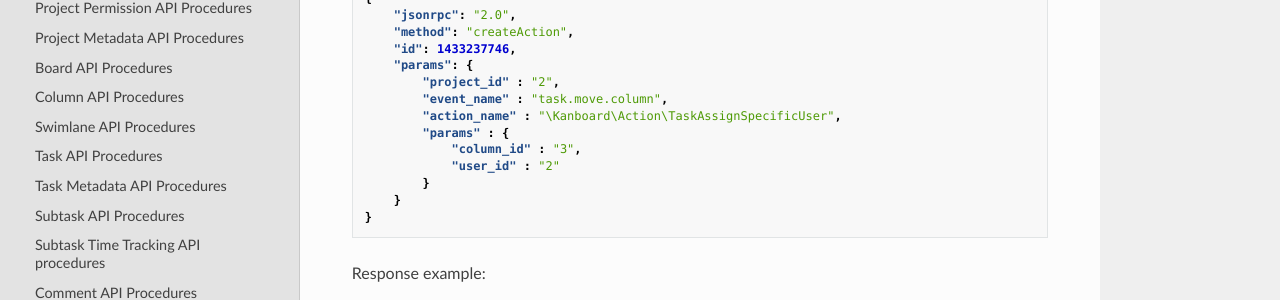
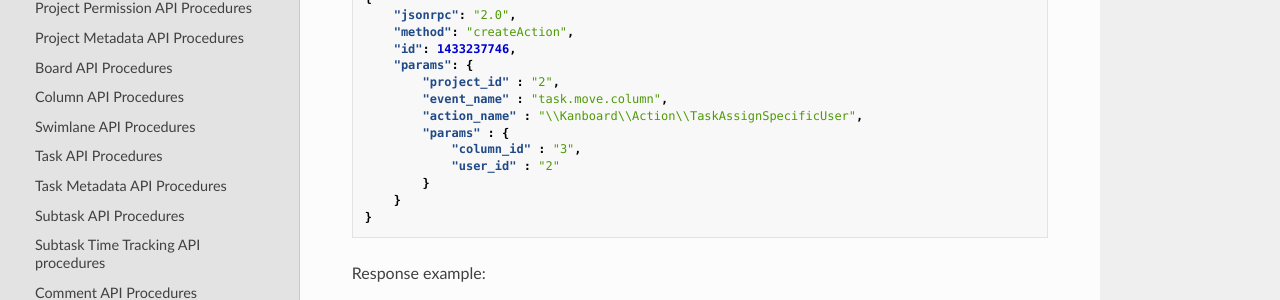
Before and after one commit to kanboard/documentation, a Sphinx documentation site: the page built from source/api/action_procedures.rst, in a window 1280 px wide and 900 px high, scrolled down 3601 px. Shown: the part 151-451 px from the top of the window. Built offline with Sphinx 7.4.7 and the Read the Docs theme 2.0.0, drawn with Linux system fonts in a browser that asks for light colours; some of the changed text lies outside the part shown.

Commit message:
Fix invalid JSON request examples

```diff
--- a/source/api/action_procedures.rst
+++ b/source/api/action_procedures.rst
@@ -115,7 +115,7 @@
         "method": "getCompatibleActionEvents",
         "id": 899370297,
         "params": [
-            "\Kanboard\Action\TaskClose"
+            "\\Kanboard\\Action\\TaskClose"
         ]
     }
 
@@ -206,7 +206,7 @@
         "params": {
             "project_id" : "2",
             "event_name" : "task.move.column",
-            "action_name" : "\Kanboard\Action\TaskAssignSpecificUser",
+            "action_name" : "\\Kanboard\\Action\\TaskAssignSpecificUser",
             "params" : {
                 "column_id" : "3",
                 "user_id" : "2"
--- a/source/api/subtask_procedures.rst
+++ b/source/api/subtask_procedures.rst
@@ -105,6 +105,7 @@
         "params": {
             "task_id": 1
         }
+    }
 
 Response example:
 
--- a/source/api/user_procedures.rst
+++ b/source/api/user_procedures.rst
@@ -65,7 +65,7 @@
         "method": "createLdapUser",
         "id": 1518863034,
         "params": {
-            "username": "my_ldap_user",
+            "username": "my_ldap_user"
         }
     }
 
```
